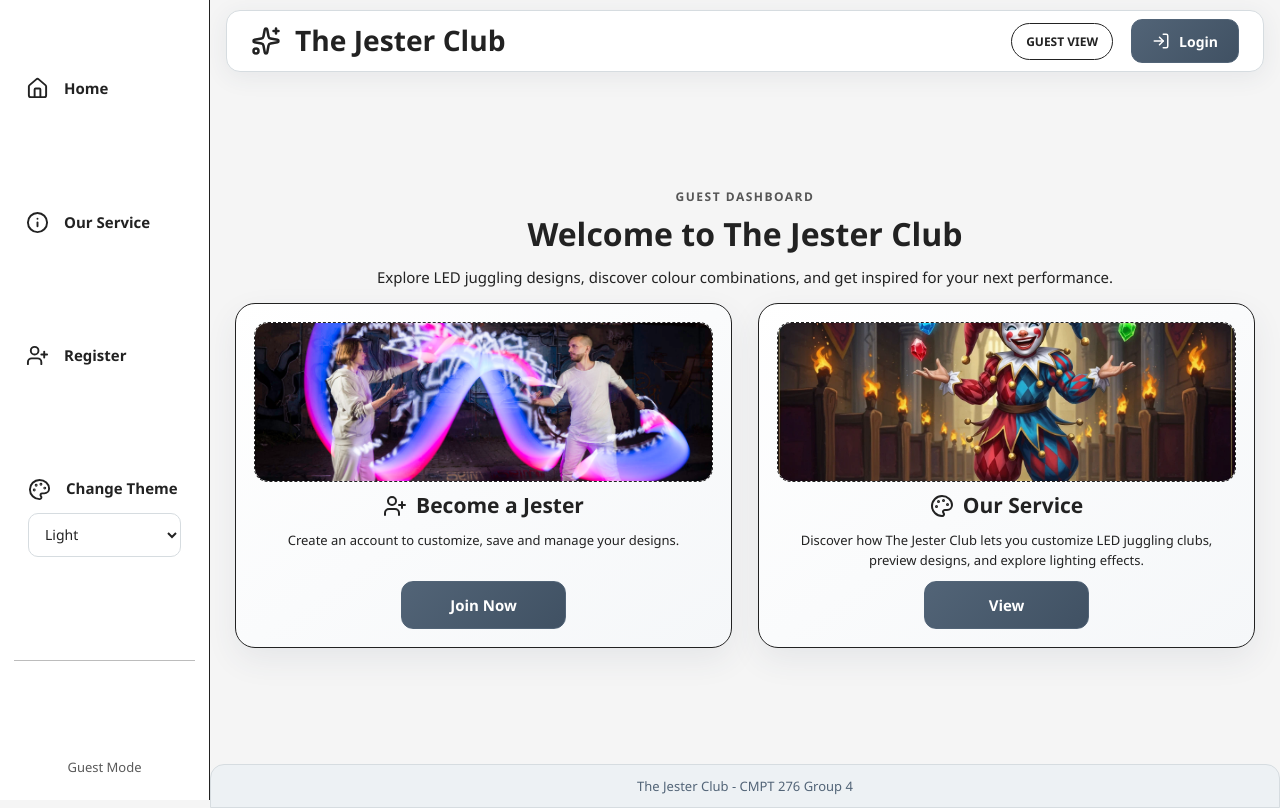
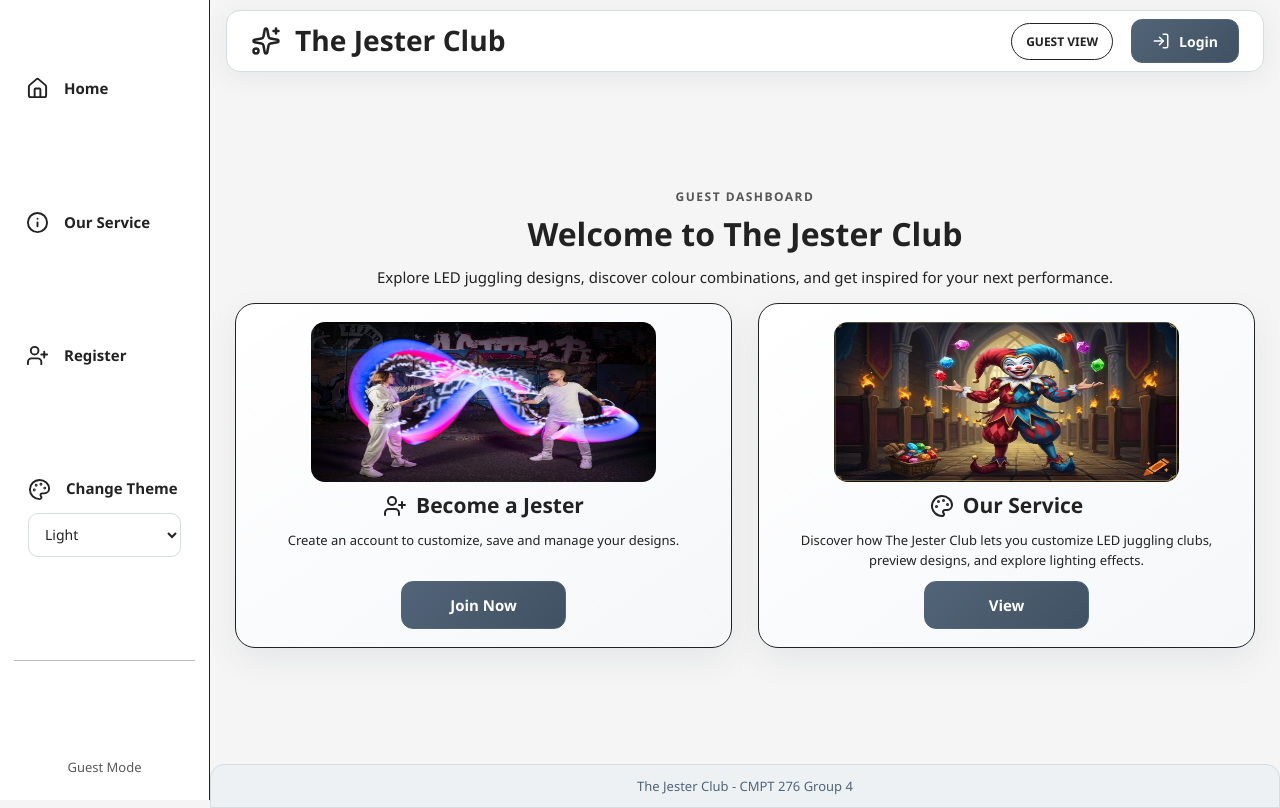
Before and after one commit to Morgan-pinkshirt/cmpt276-group4-jugglingclub, a Spring Boot app: page /home in a window 1280 px wide. Run offline with Spring Boot 4, Linux system fonts and the light colour scheme; some libraries are stand-ins or nearby versions.

Commit message:
Fixed: Image Alignment
All lobby images are more aligned

```diff
--- a/src/main/resources/static/css/lobby-layout.css
+++ b/src/main/resources/static/css/lobby-layout.css
@@ -331,10 +331,11 @@ body.lobby-page .lobby-card-image-slot {
     align-items: center;
     justify-content: center;
     flex: 0 0 auto;
-    width: 100%;
+    width: 75%;
+    margin: 0 auto;
     height: clamp(170px, 26vh, 275px);
     overflow: hidden;
-    border: 1px dashed;
+    border: none;
     border-radius: 14px;
 }
 
@@ -342,7 +343,7 @@ body.lobby-page .lobby-card-image-slot img {
     display: block;
     width: 100%;
     height: 100%;
-    object-fit: cover;
+    object-fit: center;
 }
 
 body.lobby-page .lobby-card-image-slot > span {
```
